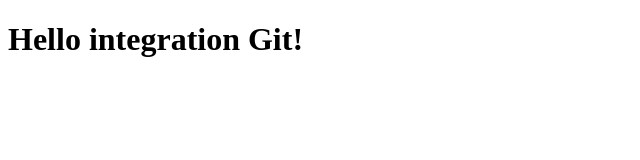
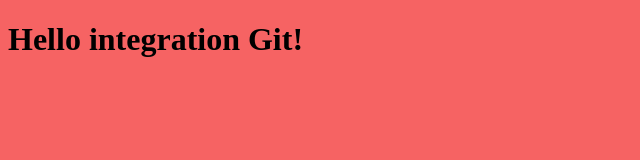
Before and after one commit to a-tatarenkov/lesson-git-ide-13.09-19, a plain HTML site: page index.html in a window 1280 px wide. Shown: the whole page, without its empty margins (0-640 px from the left). Drawn offline with Linux system fonts and the light colour scheme.

Commit message:
add link, add bgc for body

```diff
--- a/index.html
+++ b/index.html
@@ -6,6 +6,7 @@
           content="width=device-width, user-scalable=no, initial-scale=1.0, maximum-scale=1.0, minimum-scale=1.0">
     <meta http-equiv="X-UA-Compatible" content="ie=edge">
     <title>Document</title>
+    <link rel="stylesheet" href="./main.css">
 </head>
 <body>
 <h1>Hello integration Git!</h1>
--- a/main.css
+++ b/main.css
@@ -0,0 +1,3 @@
+body {
+    background-color: #f66363;
+}
```
